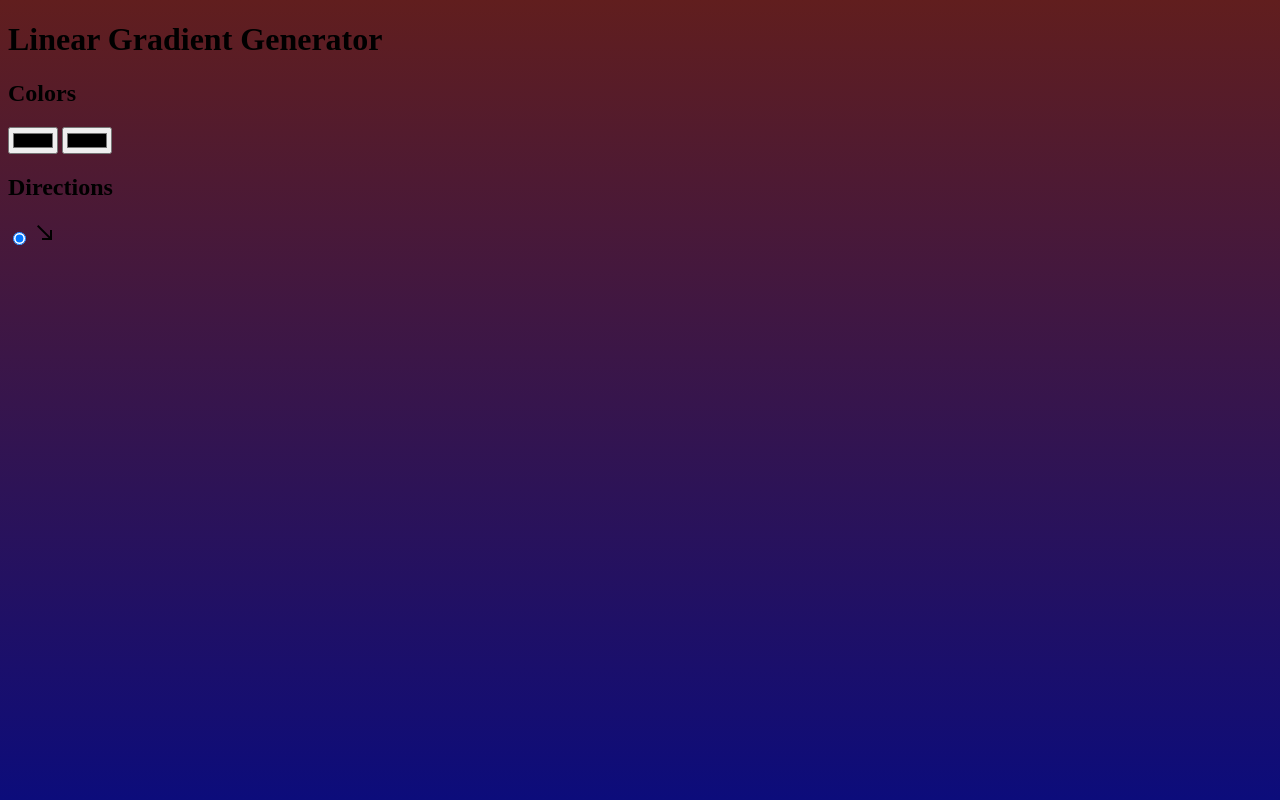
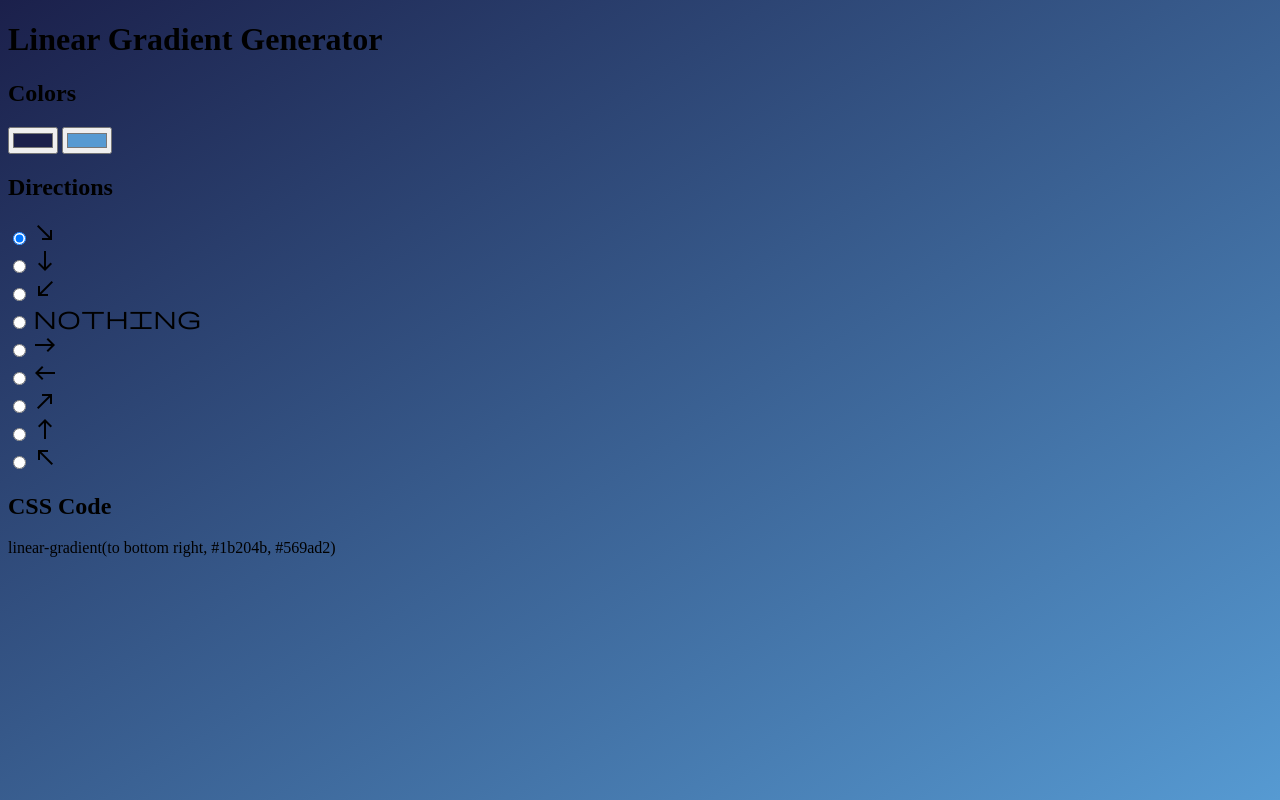
Before and after one commit to mohsinrony/REACT23S_JS, a plain HTML site: page Linear Gradient Generator/index.html in a window 1280 px wide. Both pictures are taken after a click on the radio button "south_east". Drawn offline with nearby package versions, Linux system fonts and the light colour scheme.

Commit message:
javascript added

```diff
--- a/Linear Gradient Generator/index.html
+++ b/Linear Gradient Generator/index.html
@@ -14,15 +14,92 @@
     <form>
       <h1>Linear Gradient Generator</h1>
       <h2>Colors</h2>
-      <input type="color" name="color1" value="rgb(97, 30, 30)" />
-      <input type="color" name="color2" value="rgb(12, 12, 123)" />
+      <input type="color" name="color1" id="color1" value="#1b204b" />
+      <input type="color" name="color2" id="color2" value="#569ad2" />
       <h2>Directions</h2>
       <div class="directions">
-        <input type="radio" name="direction" id="to_bottom_right" />
-        <label for="to_bottom_right"
-          ><span class="material-symbols-outlined"> south_east </span></label
-        >
+        <div class="direction">
+          <input
+            type="radio"
+            name="direction"
+            value="to bottom right"
+            id="to_bottom_right"
+          />
+          <label for="to_bottom_right"
+            ><span class="material-symbols-outlined"> south_east</span></label
+          >
+        </div>
+        <div class="direction">
+          <input
+            type="radio"
+            name="direction"
+            value="to bottom"
+            id="to_bottom"
+          />
+          <label for="to_bottom"
+            ><span class="material-symbols-outlined"> south</span></label
+          >
+        </div>
+        <div class="direction">
+          <input
+            type="radio"
+            name="direction"
+            value="to bottom left"
+            id="to_bottom_left"
+          />
+          <label for="to_bottom_left"
+            ><span class="material-symbols-outlined"> south_west</span></label
+          >
+        </div>
+        <div class="direction">
+          <input type="radio" name="direction" value="" id="nothing" />
+          <label for="nothing"
+            ><span class="material-symbols-outlined"> nothing</span></label
+          >
+        </div>
+        <div class="direction">
+          <input type="radio" name="direction" value="to right" id="to_right" />
+          <label for="to_right"
+            ><span class="material-symbols-outlined"> east</span></label
+          >
+        </div>
+        <div class="direction">
+          <input type="radio" name="direction" value="to left" id="to_left" />
+          <label for="to_left"
+            ><span class="material-symbols-outlined"> west</span></label
+          >
+        </div>
+        <div class="direction">
+          <input
+            type="radio"
+            name="direction"
+            value="to up right"
+            id="to_up_right"
+          />
+          <label for="to_up_right"
+            ><span class="material-symbols-outlined"> north_east</span></label
+          >
+        </div>
+        <div class="direction">
+          <input type="radio" name="direction" value="to up" id="to_up" />
+          <label for="to_up"
+            ><span class="material-symbols-outlined"> north</span></label
+          >
+        </div>
+        <div class="direction">
+          <input
+            type="radio"
+            name="direction"
+            value="to up left"
+            id="to_up_left"
+          />
+          <label for="to_up_left"
+            ><span class="material-symbols-outlined">north_west</span></label
+          >
+        </div>
       </div>
+      <h2>CSS Code</h2>
+      <p class="code">Code will be here</p>
     </form>
     <script src="script.js"></script>
   </body>
--- a/Linear Gradient Generator/script.js
+++ b/Linear Gradient Generator/script.js
@@ -0,0 +1,21 @@
+const form = document.querySelector('form')
+const color1 = document.querySelector("#color1")
+const color2 = document.querySelector("#color2")
+const directions = document.querySelectorAll('input[name="direction"]')
+const answer = document.querySelector('.code')
+
+const bgGenerator = () => {
+let selectedValue;
+
+    for (const item of directions) {
+        if (item.checked){
+    selectedValue = item.value
+}
+    }
+    let gradient = `linear-gradient(${selectedValue}, ${color1.value}, ${color2.value})`
+    document.body.style.backgroundImage = gradient
+    answer.textContent = gradient
+}
+
+
+form.addEventListener('change', bgGenerator)
--- a/Linear Gradient Generator/style.css
+++ b/Linear Gradient Generator/style.css
@@ -1,5 +1,5 @@
 body {
-    background-image: linear-gradient(rgb(97, 30, 30), rgb(12, 12, 123));
+    background-image: linear-gradient( rgb(97, 30, 30), rgb(12, 12, 123));
     background-repeat: no-repeat;
     background-attachment: fixed;
 }
```
